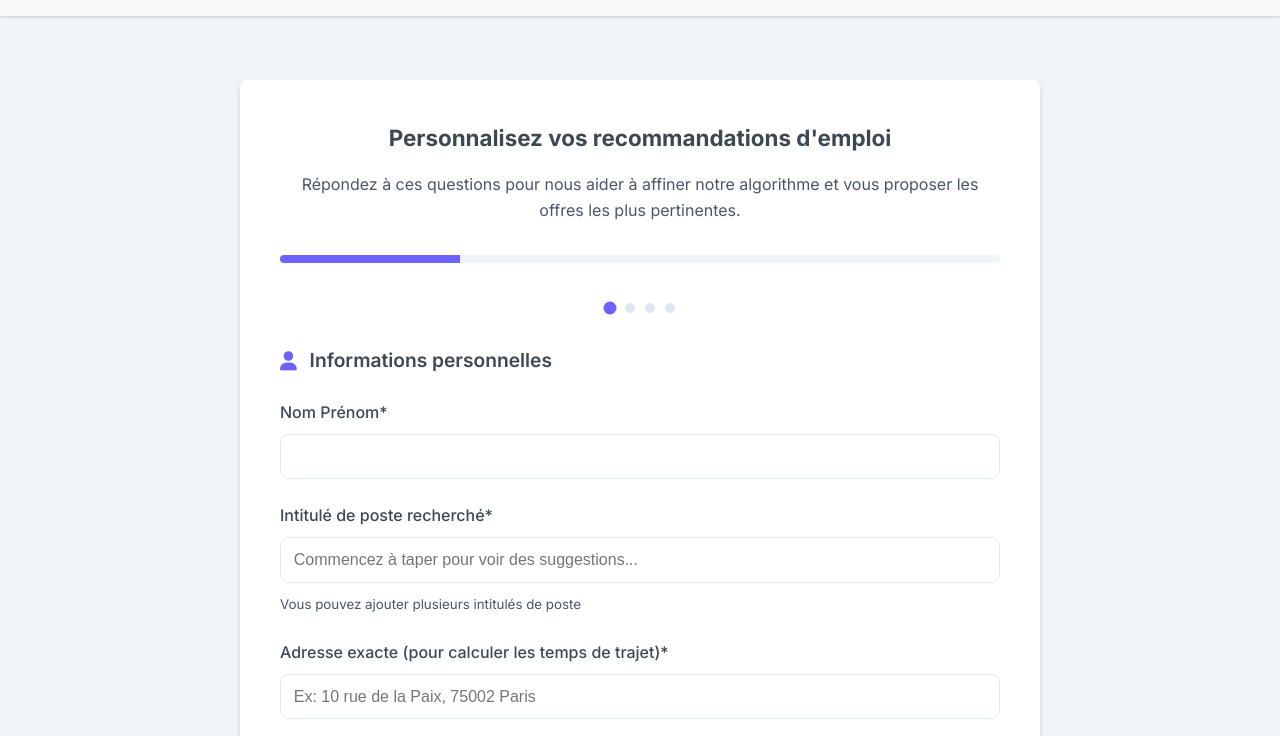
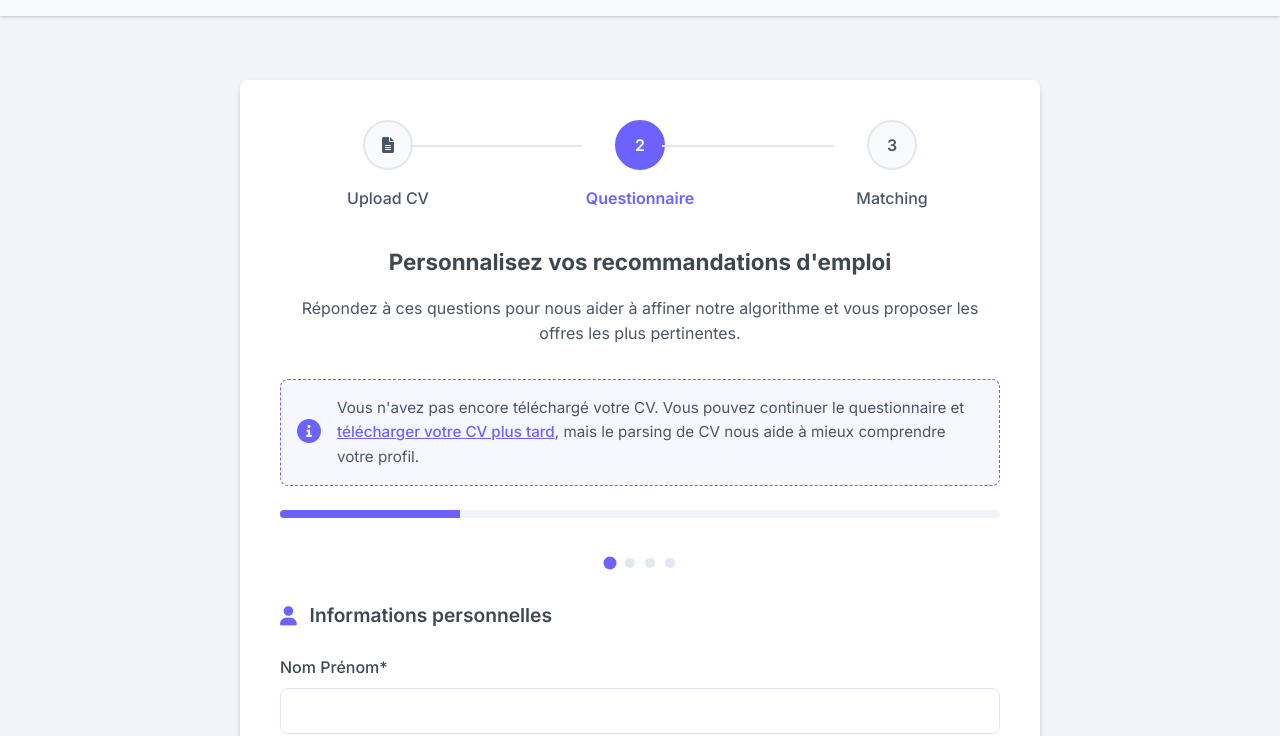
Before and after one commit to Bapt252/simple-jobboard, a plain HTML site: page candidate-questionnaire.html in a window 1280 px wide. Shown: the part 68-804 px from the top of the page. Drawn offline with Linux system fonts and the light colour scheme.

Commit message:
Mise à jour du questionnaire avec la notification de CV non téléchargé

```diff
--- a/candidate-questionnaire.html
+++ b/candidate-questionnaire.html
@@ -316,6 +316,96 @@
         .hidden {
             display: none;
         }
+
+        .upload-steps {
+            display: flex;
+            justify-content: space-between;
+            margin-bottom: 2rem;
+        }
+
+        .upload-step {
+            display: flex;
+            flex-direction: column;
+            align-items: center;
+            width: 30%;
+            text-align: center;
+            position: relative;
+        }
+
+        .upload-step:not(:last-child)::after {
+            content: '';
+            position: absolute;
+            top: 25px;
+            right: -40%;
+            width: 80%;
+            height: 2px;
+            background-color: #e2e8f0;
+        }
+
+        .step-number {
+            display: flex;
+            align-items: center;
+            justify-content: center;
+            width: 50px;
+            height: 50px;
+            border-radius: 50%;
+            background-color: #f8fafc;
+            border: 2px solid #e2e8f0;
+            color: var(--text);
+            font-weight: 600;
+            margin-bottom: 1rem;
+            transition: all 0.3s ease;
+        }
+
+        .step-title {
+            font-weight: 500;
+            color: var(--text);
+        }
+
+        .upload-step.active .step-number {
+            background-color: var(--primary);
+            border-color: var(--primary);
+            color: white;
+        }
+
+        .upload-step.active .step-title {
+            color: var(--primary);
+            font-weight: 600;
+        }
+
+        .upload-step.completed .step-number {
+            background-color: var(--success);
+            border-color: var(--success);
+            color: white;
+        }
+
+        .upload-later-box {
+            background-color: rgba(108, 99, 255, 0.05);
+            border: 1px dashed var(--primary);
+            border-radius: var(--radius);
+            padding: 1rem;
+            margin-bottom: 1.5rem;
+            display: flex;
+            align-items: center;
+        }
+
+        .upload-later-icon {
+            font-size: 1.5rem;
+            color: var(--primary);
+            margin-right: 1rem;
+        }
+
+        .upload-later-text {
+            flex-grow: 1;
+            font-size: 0.95rem;
+            color: var(--text);
+        }
+
+        .upload-later-link {
+            color: var(--primary);
+            font-weight: 500;
+            text-decoration: underline;
+        }
     </style>
 </head>
 <body>
@@ -335,9 +425,33 @@
     <section class="questionnaire-section">
         <div class="container">
             <div class="questionnaire-container">
+                <div class="upload-steps">
+                    <div class="upload-step" id="cvStep">
+                        <div class="step-number"><i class="fas fa-file-alt"></i></div>
+                        <div class="step-title">Upload CV</div>
+                    </div>
+                    <div class="upload-step active">
+                        <div class="step-number">2</div>
+                        <div class="step-title">Questionnaire</div>
+                    </div>
+                    <div class="upload-step">
+                        <div class="step-number">3</div>
+                        <div class="step-title">Matching</div>
+                    </div>
+                </div>
+
                 <div class="questionnaire-intro">
                     <h3>Personnalisez vos recommandations d'emploi</h3>
                     <p>Répondez à ces questions pour nous aider à affiner notre algorithme et vous proposer les offres les plus pertinentes.</p>
+                </div>
+
+                <div class="upload-later-box" id="uploadLaterBox">
+                    <div class="upload-later-icon">
+                        <i class="fas fa-info-circle"></i>
+                    </div>
+                    <div class="upload-later-text">
+                        Vous n'avez pas encore téléchargé votre CV. Vous pouvez continuer le questionnaire et <a href="candidate-upload.html" class="upload-later-link">télécharger votre CV plus tard</a>, mais le parsing de CV nous aide à mieux comprendre votre profil.
+                    </div>
                 </div>
 
                 <div class="progress-bar-container">
@@ -785,6 +899,27 @@
 
     <script>
         document.addEventListener('DOMContentLoaded', function() {
+            // Vérifier si le CV a été téléchargé
+            function checkCVUploadStatus() {
+                // Simuler que le CV n'a pas été téléchargé
+                // En production, cela serait vérifié via une session ou un cookie
+                const cvUploaded = false;
+                const uploadLaterBox = document.getElementById('uploadLaterBox');
+                const cvStep = document.getElementById('cvStep');
+
+                if (cvUploaded) {
+                    // Si le CV a été téléchargé, marquer l'étape comme complétée
+                    uploadLaterBox.style.display = 'none';
+                    cvStep.classList.add('completed');
+                } else {
+                    // Si le CV n'a pas été téléchargé, afficher la notification
+                    uploadLaterBox.style.display = 'flex';
+                    cvStep.classList.remove('completed');
+                }
+            }
+
+            checkCVUploadStatus();
+
             // Variables de navigation
             let currentSection = 1;
             const totalSections = 4;
```
